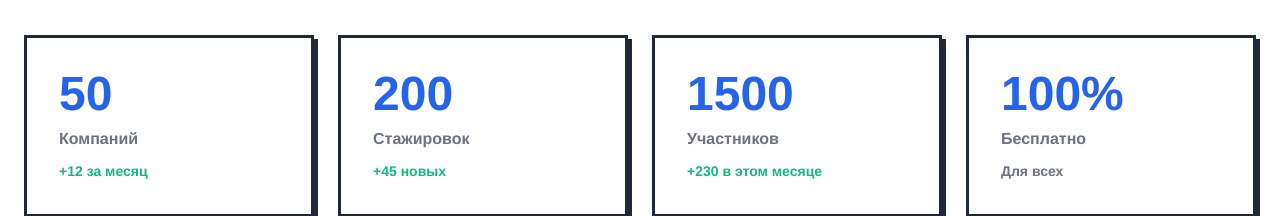
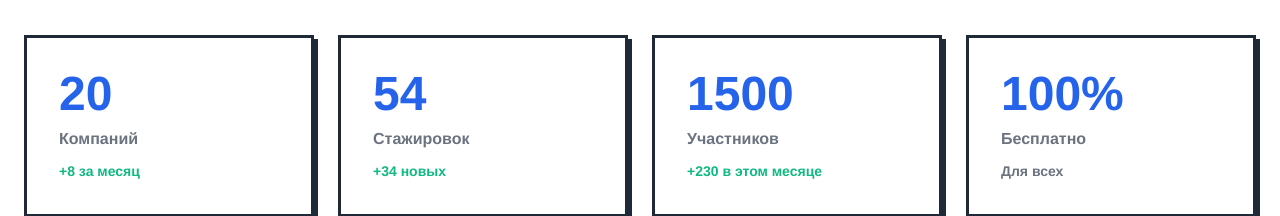
Before and after one commit to Bujlove/proforient, a plain HTML site: page index.html in a window 1280 px wide. Shown: the part 746-962 px from the top of the page. Drawn offline with Linux system fonts and the light colour scheme.

Commit message:
📊 FIX: Обновлены счетчики статистики

```diff
--- a/index.html
+++ b/index.html
@@ -92,14 +92,14 @@
 
                 <div class="hero-stats-panel">
                     <div class="stat-box">
-                        <div class="stat-value" data-count="50">0</div>
+                        <div class="stat-value" data-count="20">0</div>
                         <div class="stat-label">Компаний</div>
-                        <div class="stat-change positive">+12 за месяц</div>
+                        <div class="stat-change positive">+8 за месяц</div>
                     </div>
                     <div class="stat-box">
-                        <div class="stat-value" data-count="200">0</div>
+                        <div class="stat-value" data-count="54">0</div>
                         <div class="stat-label">Стажировок</div>
-                        <div class="stat-change positive">+45 новых</div>
+                        <div class="stat-change positive">+34 новых</div>
                     </div>
                     <div class="stat-box">
                         <div class="stat-value" data-count="1500">0</div>
```
